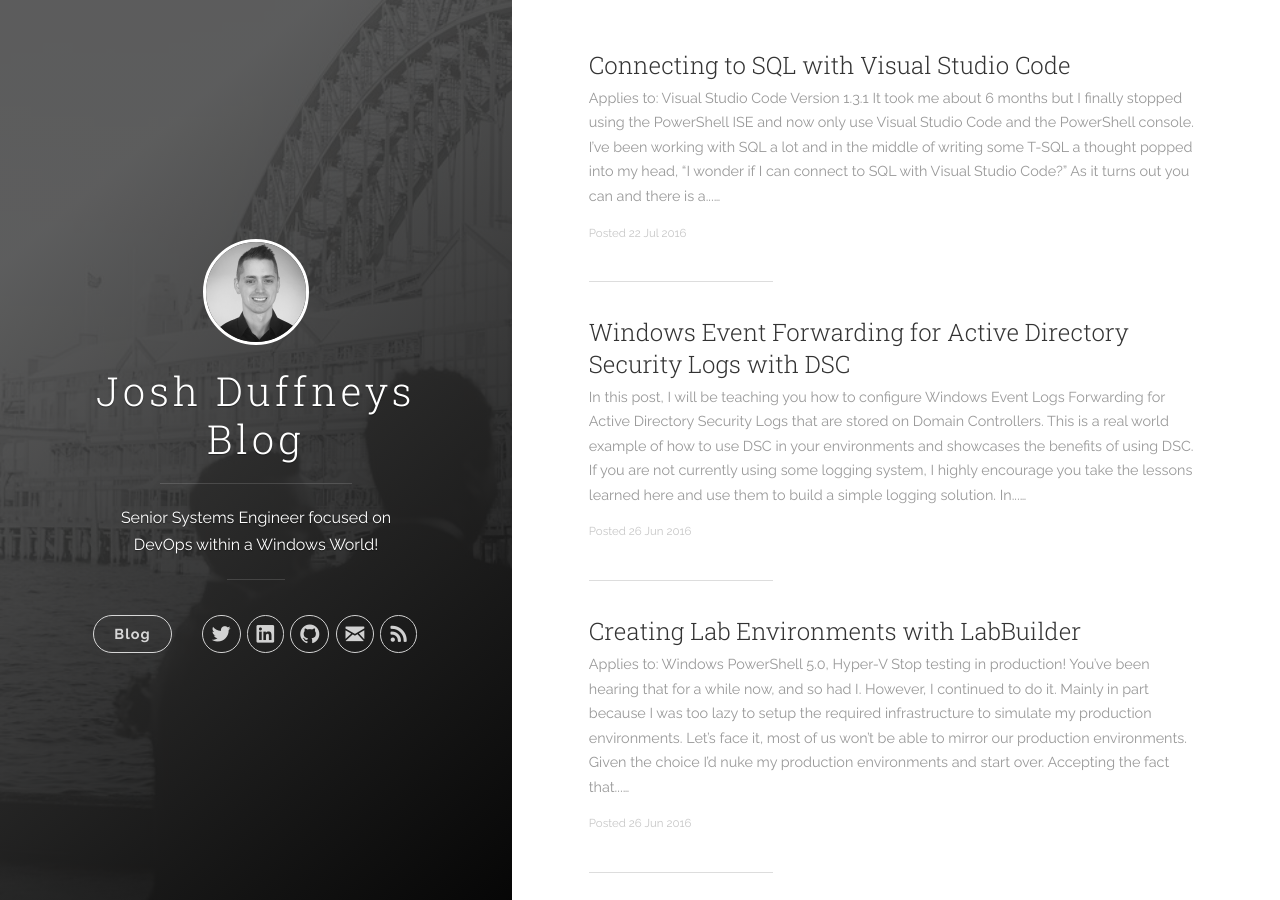
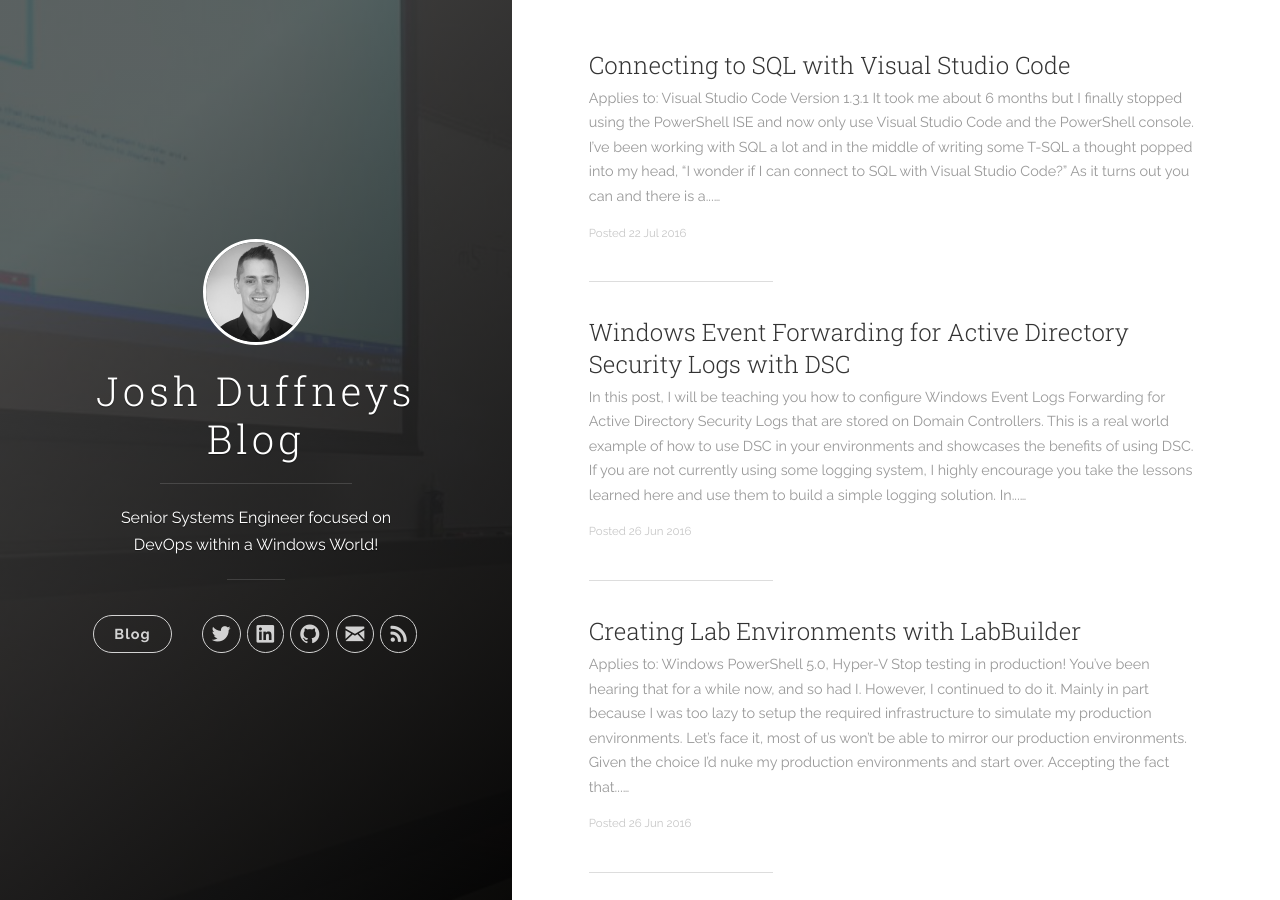
Before and after one commit to AzureDevOps3/duffney.github.io, a Jekyll site: the page built from index.html, in a window 1280 px wide and 900 px high. Built offline with Jekyll 4.4.1, drawn with Linux system fonts in a browser that asks for light colours; nearby versions of some CDN libraries; the list of posts is cut into pages by our own code.

Commit message:
updated cover image

```diff
--- a/_includes/header.html
+++ b/_includes/header.html
@@ -3,7 +3,7 @@
   <i class="icon icon-x-circle btn-mobile-close__icon hidden"></i>
 </span>
 
-<header class="panel-cover" style="background-image: url({{ "images/sydneycover.jpg" | prepend: site.baseurl }})">
+<header class="panel-cover" style="background-image: url({{ "images/presenting.jpg" | prepend: site.baseurl }})">
   <div class="panel-main">
 
     <div class="panel-main__inner panel-inverted">
```
Also changed, not shown: images/IISPullServer - Copy.PNG (deleted), images/IISPullServer.PNG (deleted), images/InstallDSCModule.PNG (deleted), images/presenting.jpg (added).
